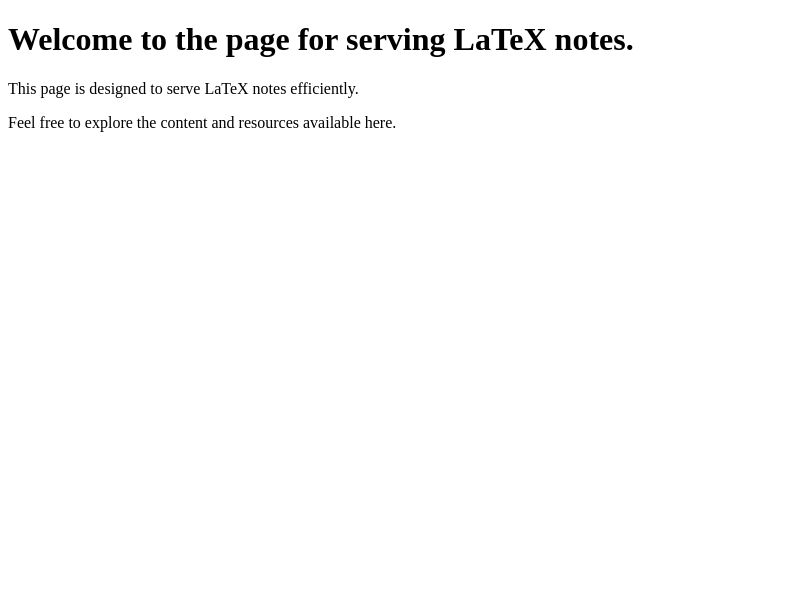
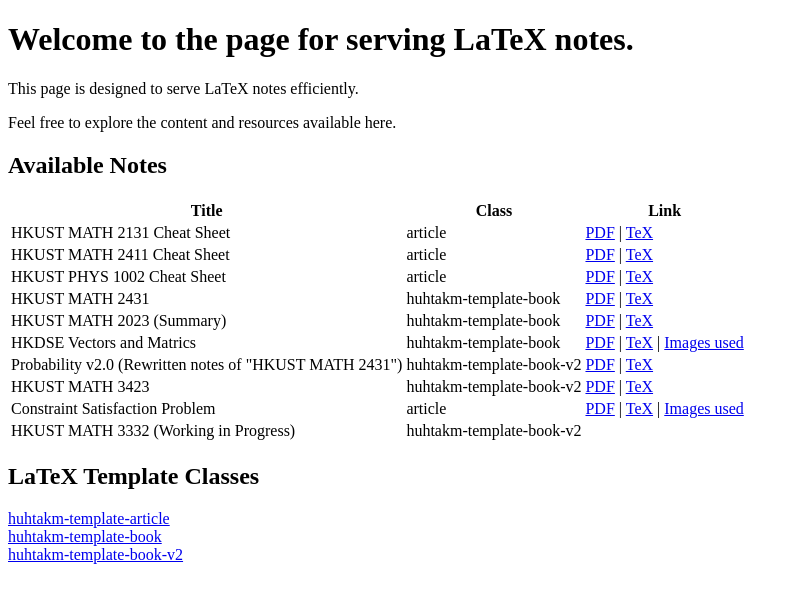
Before and after one commit to HTAKM/latex-notes, a plain HTML site: page index.html in a window 1280 px wide. Shown: the whole page, without its empty margins (0-798 px from the left). Drawn offline with Linux system fonts and the light colour scheme.

Commit message:
Add info in page

```diff
--- a/index.html
+++ b/index.html
@@ -4,11 +4,18 @@
     <meta charset="UTF-8">
     <meta name="viewport" content="width=device-width, initial-scale=1.0">
     <title>LaTeX notes</title>
-    <link rel="stylesheet" href="styles.css">
 </head>
 <body>
     <h1>Welcome to the page for serving LaTeX notes.</h1>
     <p>This page is designed to serve LaTeX notes efficiently.</p>
     <p>Feel free to explore the content and resources available here.</p>
+
+    <h2>Available Notes</h2>
+    <div id="notes-container"></div>
+
+    <h2>LaTeX Template Classes</h2>
+    <div id="class-container"></div>
+
+    <script type="module" src="js/index.js"></script>
 </body>
 </html>
--- /dev/null
+++ b/js/index.js
@@ -0,0 +1,54 @@
+import latexClasses from "./latexTemplateClass.js";
+import notesData from "./notesData.js";
+
+const notesContainer = document.getElementById("notes-container");
+const classContainer = document.getElementById("class-container");
+
+// Function to create note tables
+function createNoteTable() {
+    const table = document.createElement("table");
+    table.className = "note-table";
+    table.innerHTML = `
+        <tr>
+            <th>Title</th>
+            <th>Class</th>
+            <th>Link</th>
+        </tr>
+    `;
+    notesData.forEach(note => {
+        const row = document.createElement("tr");
+        const titleCell = document.createElement("td");
+        titleCell.textContent = note.title;
+        const classCell = document.createElement("td");
+        classCell.textContent = note.class;
+        const linkCell = document.createElement("td");
+        linkCell.innerHTML = `
+            ${note.pdfLink ? `<a href="${note.pdfLink}" target="_blank">PDF</a> |` : ''}
+            ${note.texLink ? `<a href="${note.texLink}" target="_blank">TeX</a>` : ''}
+            ${note.others ? `| <a href="${note.others.link}" target="_blank">${note.others.name}</a>` : ''}
+        `;
+        row.appendChild(titleCell);
+        row.appendChild(classCell);
+        row.appendChild(linkCell);
+        table.appendChild(row);
+    });
+    notesContainer.appendChild(table);
+}
+
+// Function to create class links
+function createClassLink(latexClass) {
+    const link = document.createElement("a");
+    link.href = latexClass.link;
+    link.textContent = latexClass.name;
+    link.target = "_blank";
+    return link;
+}
+
+// Populate class links
+latexClasses.forEach(latexClass => {
+    const classLink = createClassLink(latexClass);
+    classContainer.appendChild(classLink);
+    classContainer.appendChild(document.createElement("br")); // Add line break
+});
+
+createNoteTable();
--- /dev/null
+++ b/js/latexTemplateClass.js
@@ -0,0 +1,16 @@
+const latexClasses = [
+    {
+        name: 'huhtakm-template-article',
+        link: 'https://htakm.github.io/latex-notes/notes/huhtakm-template-article.cls'
+    },
+    {
+        name: 'huhtakm-template-book',
+        link: 'https://htakm.github.io/latex-notes/notes/huhtakm-template-book.cls'
+    },
+    {
+        name: 'huhtakm-template-book-v2',
+        link: 'https://htakm.github.io/latex-notes/notes/huhtakm-template-book-v2.cls'
+    }
+];
+
+export default latexClasses;
--- /dev/null
+++ b/js/notesData.js
@@ -0,0 +1,72 @@
+const notesData = [
+    {
+        title: "HKUST MATH 2131 Cheat Sheet",
+        class: "article",
+        pdfLink: "https://htakm.github.io/latex-notes/notes/MATH 2131 Cheat Sheet.pdf",
+        texLink: "https://htakm.github.io/latex-notes/notes/MATH 2131 Cheat Sheet.tex",
+    },
+    {
+        title: "HKUST MATH 2411 Cheat Sheet",
+        class: "article",
+        pdfLink: "https://htakm.github.io/latex-notes/notes/MATH 2411 Cheat Sheet.pdf",
+        texLink: "https://htakm.github.io/latex-notes/notes/MATH 2411 Cheat Sheet.tex",
+    },
+    {
+        title: "HKUST PHYS 1002 Cheat Sheet",
+        class: "article",
+        pdfLink: "https://htakm.github.io/latex-notes/notes/PHYS 1002 Cheat Sheet.pdf",
+        texLink: "https://htakm.github.io/latex-notes/notes/PHYS 1002 Cheat Sheet.tex",
+    },
+    {
+        title: "HKUST MATH 2431",
+        class: "huhtakm-template-book",
+        pdfLink: "https://htakm.github.io/latex-notes/notes/MATH 2431.pdf",
+        texLink: "https://htakm.github.io/latex-notes/notes/MATH 2431.tex"
+    },
+    {
+        title: "HKUST MATH 2023 (Summary)",
+        class: "huhtakm-template-book",
+        pdfLink: "https://htakm.github.io/latex-notes/notes/MATH 2023 (Simplified).pdf",
+        texLink: "https://htakm.github.io/latex-notes/notes/MATH 2023 (Simplified).tex"
+    },
+    {
+        title: "HKDSE Vectors and Matrics",
+        class: "huhtakm-template-book",
+        pdfLink: "https://htakm.github.io/latex-notes/notes/matrix.pdf",
+        texLink: "https://htakm.github.io/latex-notes/notes/matrix.tex",
+        others: {
+            name: "Images used",
+            link: "https://htakm.github.io/latex-notes/notes/matrix images.zip"
+        }
+    },
+    {
+        title: 'Probability v2.0 (Rewritten notes of "HKUST MATH 2431")',
+        class: "huhtakm-template-book-v2",
+        pdfLink: "https://htakm.github.io/latex-notes/notes/Probability.pdf",
+        texLink: "https://htakm.github.io/latex-notes/notes/Probability.tex"
+    },
+    {
+        title: "HKUST MATH 3423",
+        class: "huhtakm-template-book-v2",
+        pdfLink: "https://htakm.github.io/latex-notes/notes/MATH 3423.pdf",
+        texLink: "https://htakm.github.io/latex-notes/notes/MATH 3423.tex"
+    },
+    {
+        title: "Constraint Satisfaction Problem",
+        class: "article",
+        pdfLink: "https://htakm.github.io/latex-notes/notes/Constraint Satisfaction Problem.pdf",
+        texLink: "https://htakm.github.io/latex-notes/notes/Constraint Satisfaction Problem.tex",
+        others: {
+            name: "Images used",
+            link: "https://htakm.github.io/latex-notes/notes/Constraint Satisfaction Problem Images.zip"
+        }
+    },
+    {
+        title: "HKUST MATH 3332 (Working in Progress)",
+        class: "huhtakm-template-book-v2",
+        // pdfLink: "",
+        // texLink: "",
+    }
+];
+
+export default notesData;
```
